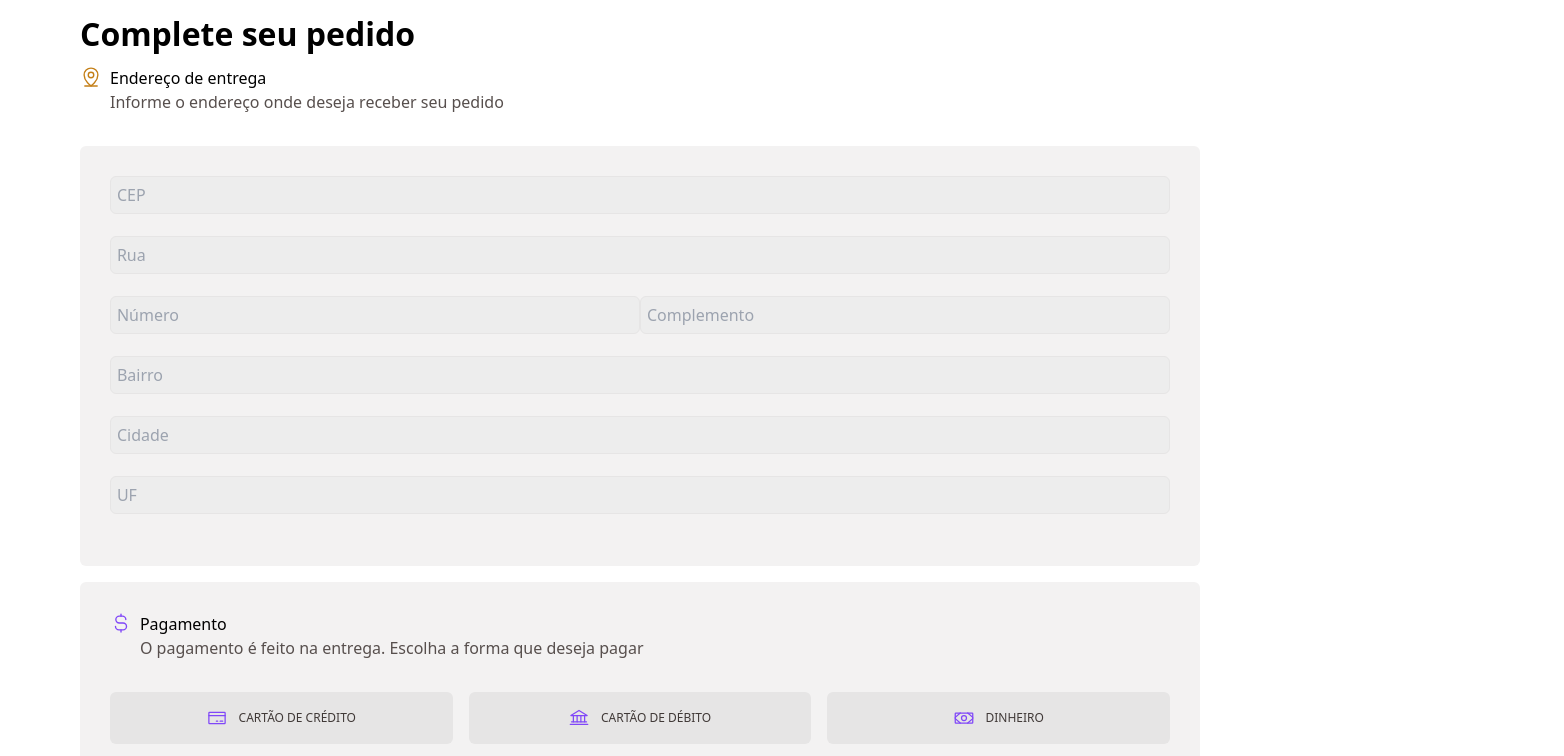
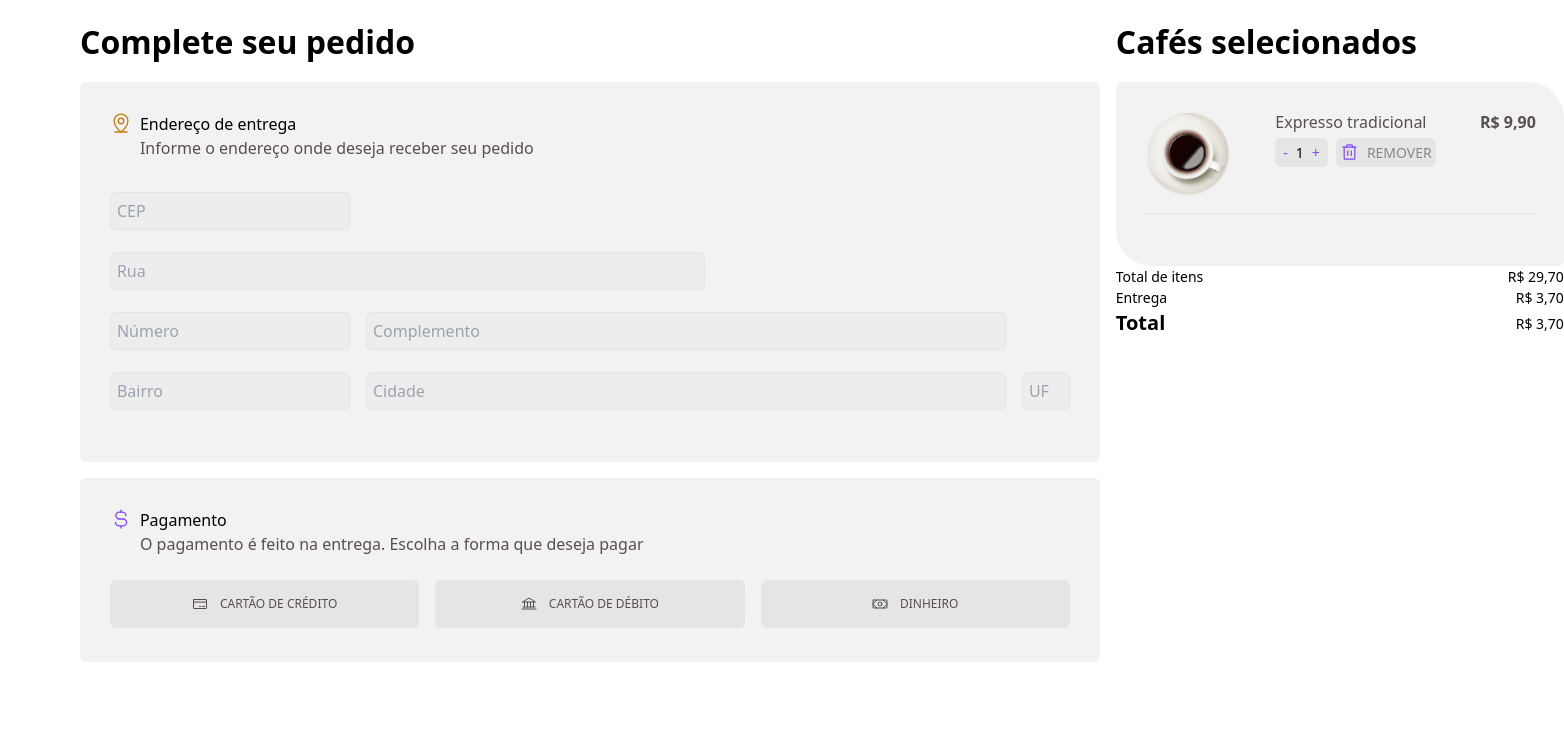
Before and after one commit to joao911/coffe-delivery, a React (Vite) app: page /completeOrder in a window 1280 px wide. Shown: the part 100-856 px from the top of the page, 1564 px wide, since content can reach past the window. After the commit the page ends 800 px from the top, so only its background shows below. Built offline with nearby package versions, Linux system fonts and the light colour scheme.

Commit message:
feat: created component total items

```diff
--- a/src/components/Input/index.tsx
+++ b/src/components/Input/index.tsx
@@ -1,16 +1,13 @@
 import { toString } from "lodash";
 import React, { InputHTMLAttributes } from "react";
 import { useFormContext } from "react-hook-form";
+import { Container } from "./syles";
 
 interface InputProps extends InputHTMLAttributes<HTMLInputElement> {
   name: string;
-  width?: string;
+  width?: number;
 }
-export const Input: React.FC<InputProps> = ({
-  name,
-  width = "15",
-  ...rest
-}) => {
+export const Input: React.FC<InputProps> = ({ name, width, ...rest }) => {
   const {
     formState: { errors },
   } = useFormContext();
@@ -18,8 +15,9 @@ export const Input: React.FC<InputProps> = ({
   const error = errors[name]?.message;
 
   return (
-    <div
-      className={`flex flex-col gap-1 min-h-[3.75rem] w-full md:w-[${width}rem]`}
+    <Container
+      className={`flex flex-col gap-1 min-h-[3.75rem] w-full`}
+      width={width}
     >
       <input
         className={`p-[6px] bg-base-input rounded-md border  focus:outline-none focus:border-brand-yellow  text-base-label ${
@@ -28,6 +26,6 @@ export const Input: React.FC<InputProps> = ({
         {...rest}
       />
       <p className="text-xs text-base-error">{toString(error)}</p>
-    </div>
+    </Container>
   );
 };
--- /dev/null
+++ b/src/components/Input/syles.ts
@@ -0,0 +1,13 @@
+import styled from "styled-components";
+
+interface ContainerProps {
+  width?: number;
+}
+
+export const Container = styled.div<ContainerProps>`
+  width: ${({ width = 15 }) => `${width}rem`};
+
+  @media (max-width: 768px) {
+    width: 100%;
+  }
+`;
--- a/src/pages/CompleteOrder/Components/AddressForm/index.tsx
+++ b/src/pages/CompleteOrder/Components/AddressForm/index.tsx
@@ -1,12 +1,22 @@
 import React from "react";
 import { Controller, useFormContext } from "react-hook-form";
 import { Input } from "../../../../components/Input";
+import { MapPinLine } from "phosphor-react";
 
 const AddressForm: React.FC = () => {
   const { control } = useFormContext();
 
   return (
     <div className="p-[1.87rem] bg-base-card rounded-md">
+      <div className="flex gap-2 mb-8">
+        <MapPinLine size={22} className="text-brand-yellow-dark" />
+        <div>
+          <span>Endereço de entrega</span>
+          <p className="text-base-text">
+            Informe o endereço onde deseja receber seu pedido
+          </p>
+        </div>
+      </div>
       <Controller
         name="cep"
         control={control}
@@ -31,12 +41,12 @@ const AddressForm: React.FC = () => {
             onChange={onChange}
             value={value}
             name="street"
-            width="full"
+            width={37.2}
           />
         )}
       />
 
-      <div className="flex">
+      <div className="flex flex-col gap-4 md:flex-row">
         <Controller
           name="number"
           control={control}
@@ -60,11 +70,12 @@ const AddressForm: React.FC = () => {
               onChange={onChange}
               value={value}
               name="complement"
+              width={40}
             />
           )}
         />
       </div>
-      <div>
+      <div className="flex flex-col gap-4 md:flex-row">
         <Controller
           name="neighborhood"
           control={control}
@@ -88,6 +99,7 @@ const AddressForm: React.FC = () => {
               onChange={onChange}
               value={value}
               name="city"
+              width={40}
             />
           )}
         />{" "}
@@ -101,6 +113,7 @@ const AddressForm: React.FC = () => {
               onChange={onChange}
               value={value}
               name="state"
+              width={3}
             />
           )}
         />
--- a/src/pages/CompleteOrder/Components/Button/index.tsx
+++ b/src/pages/CompleteOrder/Components/Button/index.tsx
@@ -1,19 +1,24 @@
-import React, { ButtonHTMLAttributes } from "react";
+import { InputHTMLAttributes, ReactNode, forwardRef } from "react";
+import { Container } from "./styles";
 
-interface ButtonProps extends ButtonHTMLAttributes<HTMLButtonElement> {
-  icon: React.ReactNode;
-  name: string;
-}
-export const Button: React.FC<ButtonProps> = ({ icon, name, ...rest }) => {
-  return (
-    <button
-      className="flex items-center justify-center w-full gap-3 p-2 py-4 border-0 rounded-md text-text-bold-s bg-base-button hover:bg-base-hover text-base-subtitle"
-      {...rest}
-    >
-      {icon}
-      {name.toLocaleUpperCase()}
-    </button>
-  );
+type PaymentMethodInputProps = InputHTMLAttributes<HTMLInputElement> & {
+  icon: ReactNode;
+  label: string;
 };
 
-export default Button;
+export const PaymentMethodInput = forwardRef<
+  HTMLInputElement,
+  PaymentMethodInputProps
+>(({ id, icon, label, ...props }, ref) => {
+  return (
+    <Container className="w-full">
+      <input id={id} type="radio" {...props} name="paymentMethod" ref={ref} />
+      <label htmlFor={id} className="bg-red-500">
+        <div className="flex items-center justify-center h-12 gap-3 px-4 py-0 text-xs uppercase border-2 rounded-md cursor-pointer bg-base-button text-base-text border-base-button transition-duration:400ms">
+          {icon}
+          {label}
+        </div>
+      </label>
+    </Container>
+  );
+});
--- /dev/null
+++ b/src/pages/CompleteOrder/Components/Button/styles.ts
@@ -0,0 +1,21 @@
+import styled, { css } from "styled-components";
+
+export const Container = styled.div`
+  input {
+    visibility: hidden;
+    appearance: none;
+  }
+  /* background-color: red; */
+  height: 3rem;
+
+  input:checked + label div {
+    ${css`
+      background: #ebe5f9;
+      border-color: #8047f8;
+
+      &:hover {
+        background: #ebe5f9;
+      }
+    `}
+  }
+`;
--- a/src/pages/CompleteOrder/Components/PaymentForms/index.tsx
+++ b/src/pages/CompleteOrder/Components/PaymentForms/index.tsx
@@ -1,23 +1,38 @@
 import React from "react";
-import { Controller, useFormContext } from "react-hook-form";
+import { useFormContext } from "react-hook-form";
 import { Bank, CreditCard, CurrencyDollarSimple, Money } from "phosphor-react";
-import Button from "../Button";
+import { PaymentMethodInput } from "../Button";
 import { toString } from "lodash";
 
 interface PaymentFormsProps {
   name: string;
 }
 
+const paymentMethods = {
+  credit: {
+    label: "Cartão de crédito",
+    icon: <CreditCard size={16} />,
+  },
+  debit: {
+    label: "Cartão de débito",
+    icon: <Bank size={16} />,
+  },
+  money: {
+    label: "Dinheiro",
+    icon: <Money size={16} />,
+  },
+};
+
 export const PaymentForms: React.FC<PaymentFormsProps> = ({ name }) => {
   const {
     formState: { errors },
-    control,
+    register,
   } = useFormContext();
 
   const error = errors[name]?.message;
   return (
     <div className=" rounded-md bg-base-card p-[1.87rem]">
-      <div className="flex gap-2 mb-8">
+      <div className="flex gap-2">
         <CurrencyDollarSimple size={22} className="text-brand-purple" />
 
         <div>
@@ -27,30 +42,19 @@ export const PaymentForms: React.FC<PaymentFormsProps> = ({ name }) => {
           </p>
         </div>
       </div>
-      <Controller
-        name="paymentMethod"
-        control={control}
-        render={({ field }) => (
-          <div className="flex flex-col gap-4 md:flex-row">
-            <Button
-              icon={<CreditCard size={20} className="text-brand-purple" />}
-              name="Cartão de Crédito"
-              onClick={() => field.onChange("creditCard")}
-            />
-            <Button
-              icon={<Bank size={20} className="text-brand-purple" />}
-              name="Cartão de Débito"
-              onClick={() => field.onChange("debitCard")}
-            />
-            <Button
-              icon={<Money size={20} className="text-brand-purple" />}
-              name="Dinheiro"
-              onClick={() => field.onChange("cash")}
-            />
-          </div>
-        )}
-      />
-      <p className="mt-1 text-xs text-base-error">{toString(error)}</p>
+      <div className="flex flex-col w-full gap-4 md:flex-row">
+        {Object.entries(paymentMethods).map(([key, { label, icon }]) => (
+          <PaymentMethodInput
+            key={label}
+            id={key}
+            icon={icon}
+            label={label}
+            value={key}
+            {...register("paymentMethod")}
+          />
+        ))}
+      </div>
+      <p className="text-xs mt-7 text-base-error">{toString(error)}</p>
     </div>
   );
 };
--- /dev/null
+++ b/src/pages/CompleteOrder/Components/SelectedCoffees/index.tsx
@@ -0,0 +1,18 @@
+import React from "react";
+import { SelectedItems } from "../SelectedItems";
+import { TotalItems } from "../TotalItems";
+
+export const SelectedCoffees: React.FC = () => {
+  return (
+    <div className="min-w-[28rem] ">
+      <h1 className="font-extrabold text-title-title-l">Cafés selecionados</h1>
+
+      <SelectedItems />
+      <div>
+        <TotalItems title="Total de itens" subtitle="R$ 29,70" />
+        <TotalItems title="Entrega" subtitle="R$ 3,70" />
+        <TotalItems hasTitle title="Total" subtitle="R$ 3,70" />
+      </div>
+    </div>
+  );
+};
--- /dev/null
+++ b/src/pages/CompleteOrder/Components/SelectedItems/index.tsx
@@ -0,0 +1,37 @@
+import { Trash } from "phosphor-react";
+import React from "react";
+
+// import { Container } from './styles';
+
+export const SelectedItems: React.FC = () => {
+  return (
+    <div className="p-7 bg-base-card rounded-bl-[36px] rounded-tr-[36px] rounded-tl-[6px] rounded-br-[6px] mt-4">
+      <div className="flex justify-between pb-4 mb-6 border-b border-base-button">
+        <img
+          src="/coffees/americano.png"
+          alt="Nossos cafés"
+          className="h-[5.46rem]"
+        />
+        <div>
+          <p className="mb-1 text-base-text">Expresso tradicional</p>
+          <div className="flex items-center gap-2">
+            <div className="flex items-center justify-between gap-2 px-2 py-1 rounded-md bg-base-button hover:bg-base-hover text-[0.875rem]">
+              <button className="flex items-center justify-center text-brand-purple">
+                -
+              </button>
+              <p>1</p>
+              <button className="flex items-center justify-center text-brand-purple">
+                +
+              </button>
+            </div>
+            <div className="flex items-center gap-2 px-1 py-1 rounded-md bg-base-button">
+              <Trash size={19} className="text-brand-purple" />
+              <p className="text-base-label text-[0.875rem]">REMOVER</p>
+            </div>
+          </div>
+        </div>
+        <p className="font-bold text-base-text">R$ 9,90</p>
+      </div>
+    </div>
+  );
+};
--- /dev/null
+++ b/src/pages/CompleteOrder/Components/TotalItems/index.tsx
@@ -0,0 +1,20 @@
+import React from "react";
+import { Subtitle } from "./styles";
+
+interface TotalItemsProps {
+  title: string;
+  subtitle: string;
+  hasTitle?: boolean;
+}
+export const TotalItems: React.FC<TotalItemsProps> = ({
+  title,
+  subtitle,
+  hasTitle = false,
+}) => {
+  return (
+    <div className="flex items-center justify-between">
+      <Subtitle hasTitle={hasTitle}>{title} </Subtitle>
+      <Subtitle> {subtitle}</Subtitle>
+    </div>
+  );
+};
--- /dev/null
+++ b/src/pages/CompleteOrder/Components/TotalItems/styles.ts
@@ -0,0 +1,10 @@
+import styled from "styled-components";
+
+interface SubtitleProps {
+  hasTitle?: boolean;
+}
+
+export const Subtitle = styled.span<SubtitleProps>`
+  font-weight: ${({ hasTitle }) => (hasTitle ? 700 : 400)};
+  font-size: ${({ hasTitle }) => (hasTitle ? "1.25rem" : "0.875rem")};
+`;
--- a/src/pages/CompleteOrder/index.tsx
+++ b/src/pages/CompleteOrder/index.tsx
@@ -1,5 +1,4 @@
 import React, { useEffect } from "react";
-import { MapPinLine } from "phosphor-react";
 import { FormProvider, useForm } from "react-hook-form";
 import { zodResolver } from "@hookform/resolvers/zod";
 import * as zod from "zod";
@@ -9,7 +8,13 @@ import { size } from "lodash";
 import { api } from "../../api";
 import { PaymentForms } from "./Components/PaymentForms";
 import AddressForm from "./Components/AddressForm";
+import { SelectedCoffees } from "./Components/SelectedCoffees";
 
+enum PaymentMethods {
+  credit = "credit",
+  debit = "debit",
+  money = "money",
+}
 export const CompleteOrder: React.FC = () => {
   const schema = zod.object({
     cep: zod.string().min(1, "CEP obrigatório"),
@@ -19,7 +24,11 @@ export const CompleteOrder: React.FC = () => {
     neighborhood: zod.string().min(1, "Bairro obrigatório"),
     city: zod.string().min(1, "Cidade obrigatória"),
     state: zod.string().min(1, "Estado obrigatório"),
-    paymentMethod: zod.string().nonempty("Escolha a forma de pagamento"),
+    paymentMethod: zod.nativeEnum(PaymentMethods, {
+      errorMap: () => {
+        return { message: "Informe o método de pagamento" };
+      },
+    }),
   });
 
   type NewCycleFormData = zod.infer<typeof schema>;
@@ -34,7 +43,7 @@ export const CompleteOrder: React.FC = () => {
       neighborhood: "",
       city: "",
       state: "",
-      paymentMethod: "",
+      paymentMethod: undefined,
     },
   });
 
@@ -72,28 +81,23 @@ export const CompleteOrder: React.FC = () => {
 
   return (
     <Container>
-      <h1 className="font-extrabold text-title-title-l">Complete seu pedido</h1>
       <div className="mt-2 rounded-md ">
-        <div className="flex gap-2 mb-8">
-          <MapPinLine size={22} className="text-brand-yellow-dark" />
-          <div>
-            <span>Endereço de entrega</span>
-            <p className="text-base-text">
-              Informe o endereço onde deseja receber seu pedido
-            </p>
-          </div>
-        </div>
         <form
           action=""
           onSubmit={handleSubmit(onSubmit)}
-          className="flex flex-col gap-4 "
+          className="flex flex-col gap-4 md:flex-row"
         >
           <FormProvider {...purchasingForm}>
-            <AddressForm />
-            <PaymentForms name="paymentMethod" />
+            <div className="flex flex-col gap-4">
+              <h1 className="font-extrabold text-title-title-l">
+                Complete seu pedido
+              </h1>
+              <AddressForm />
+              <PaymentForms name="paymentMethod" />
+            </div>
+            <SelectedCoffees />
           </FormProvider>
-
-          <button type="submit">Adicionar</button>
+          {/* <button type="submit">Adicionar</button> */}
         </form>
       </div>
     </Container>
```
